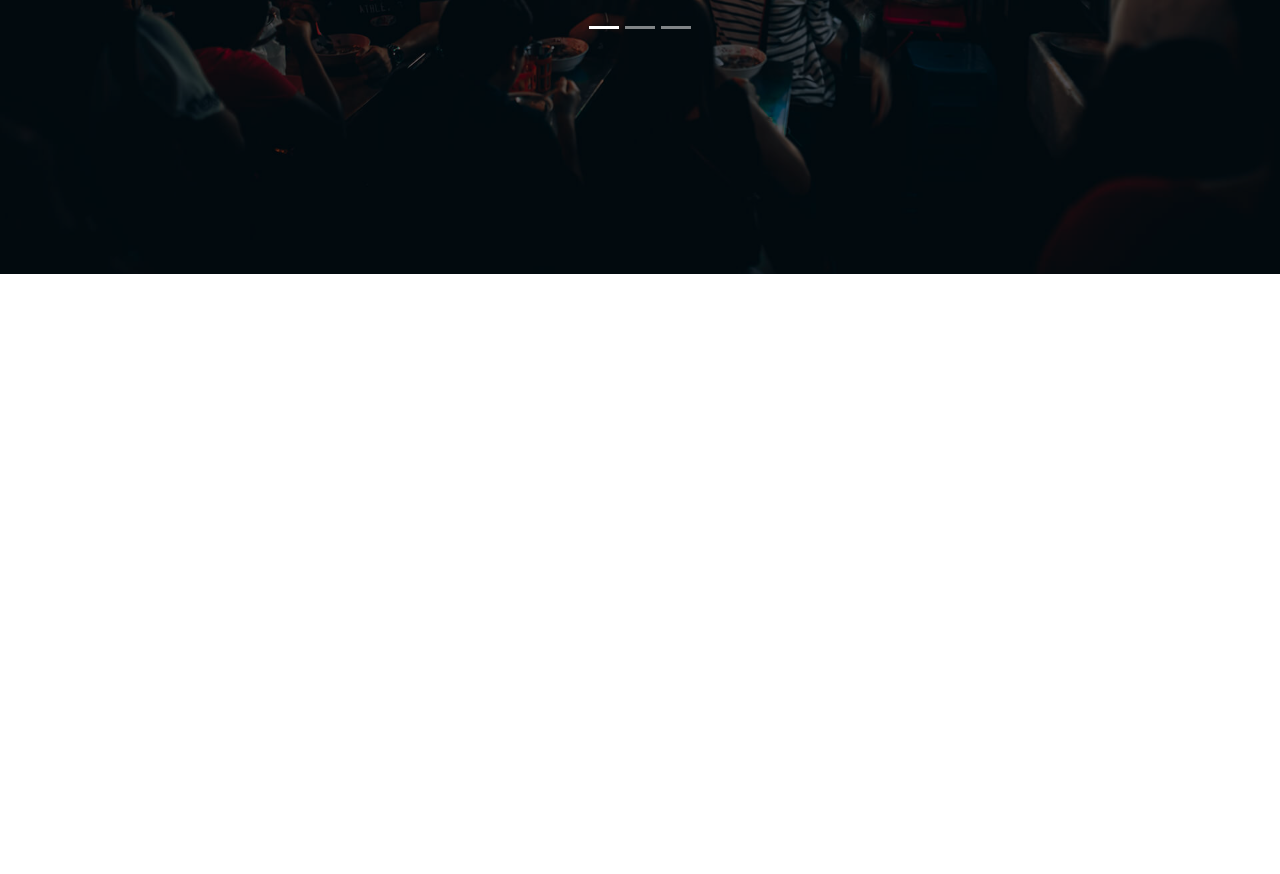
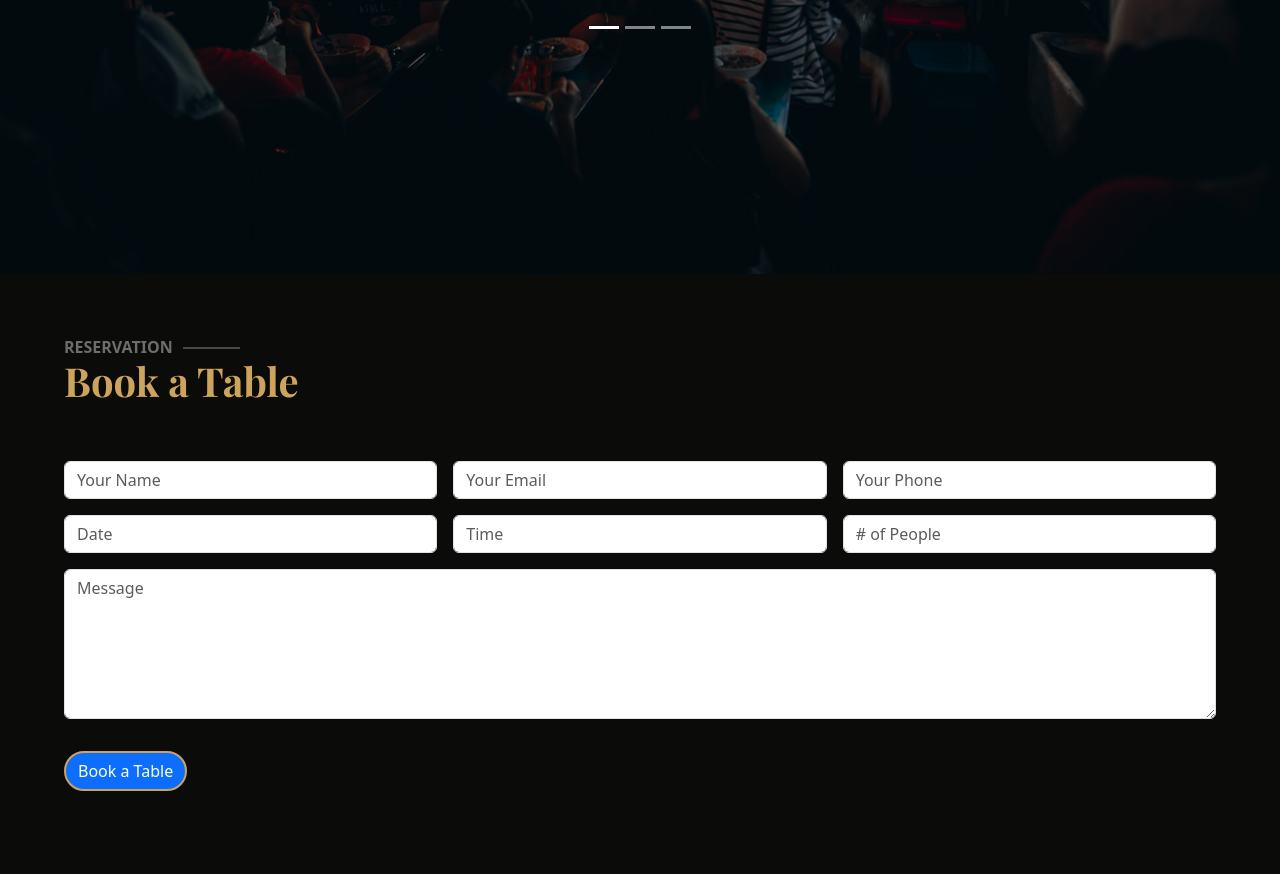
Before and after one commit to robindkns/ProjetCBienBon_HTML-CSS-Bootstrap, a website: page index.html in a window 1280 px wide. Shown: the part 4426-5300 px from the top of the page. Before the commit the page ends 4700 px from the top, so only its background shows below. Drawn offline with nearby package versions, Linux system fonts and the light colour scheme; a web font is replaced by a local one.

Commit message:
Avancement section réservation

```diff
--- a/index.html
+++ b/index.html
@@ -297,6 +297,55 @@
             </div>
         </div>
     </section>
+
+    <section class="reservation">
+        <div class="sousTitre"><h6>RESERVATION</h6><div id="ligne"></div></div>
+            <h1>Book a Table</h1>
+            <form class="row g-3 needs-validation pt-5" novalidate>
+                <div class="col-md-4 position-relative">
+                    <input type="text" class="form-control" id="validationTooltip01" placeholder="Your Name" required>
+                    <div class="valid-tooltip">
+                        Looks good!
+                    </div>
+                </div>
+                <div class="col-md-4 position-relative">
+                    <input type="email" class="form-control" id="validationTooltip02" placeholder="Your Email" required>
+                    <div class="valid-tooltip">
+                        Looks good!
+                    </div>
+                </div>
+                <div class="col-md-4 position-relative">
+                        <input type="text" class="form-control" id="validationTooltipUsername" placeholder="Your Phone" aria-describedby="validationTooltipUsernamePrepend" required>
+                        <div class="invalid-tooltip">
+                            Please choose a unique and valid username.
+                        </div>
+                </div>
+                <div class="col-md-4 position-relative">
+                    <input type="text" class="form-control" id="validationTooltip03" placeholder="Date" required>
+                    <div class="invalid-tooltip">
+                        Please provide a valid city.
+                    </div>
+                </div>
+                <div class="col-md-4 position-relative">
+                    <input type="text" class="form-control" id="validationTooltip04" placeholder="Time" required>
+                    <div class="invalid-tooltip">
+                        Please select a valid state.
+                    </div>
+                </div>
+                <div class="col-md-4 position-relative">
+                    <input type="text" class="form-control" id="validationTooltip05" placeholder="# of People" required>
+                    <div class="invalid-tooltip">
+                        Please provide a valid zip.
+                    </div>
+                </div>
+                <div class="mb-3">
+                    <textarea class="form-control" id="exampleFormControlTextarea1" placeholder="Message" style="height: 150px;"></textarea>
+                </div>
+                <div class="col-12">
+                    <button class="btn btn-primary" type="submit">Book a Table</button>
+                </div>
+                </form>
+    </section>
     <script src="./node_modules/bootstrap/dist/js/bootstrap.bundle.js"></script>
 </body>
 </html>
--- a/public/src/sass/app.sass
+++ b/public/src/sass/app.sass
@@ -11,3 +11,4 @@ $fa-font-path : "../../../node_modules/@fortawesome/fontawesome-free/webfonts"
 @import "./modules/_whyUs"
 @import "./modules/_menu"
 @import "./modules/_events"
+@import "./modules/_reservation"
--- /dev/null
+++ b/public/src/sass/modules/_reservation.sass
@@ -0,0 +1,18 @@
+.reservation
+    width: 100%
+    height: 600px
+    background-color: #0b0b09
+    padding: 5%
+    h1
+        font-family: 'Playfair Display', serif
+        color: $ocre
+        font-weight: bold
+
+.sousTitre
+    display: flex
+    align-items: center
+    gap: 10px
+    h6
+        color: #6d6d6c
+        margin-bottom: 0px
+        font-weight: bold
```
Also changed, not shown: public/css/app.css, 1 other file.
